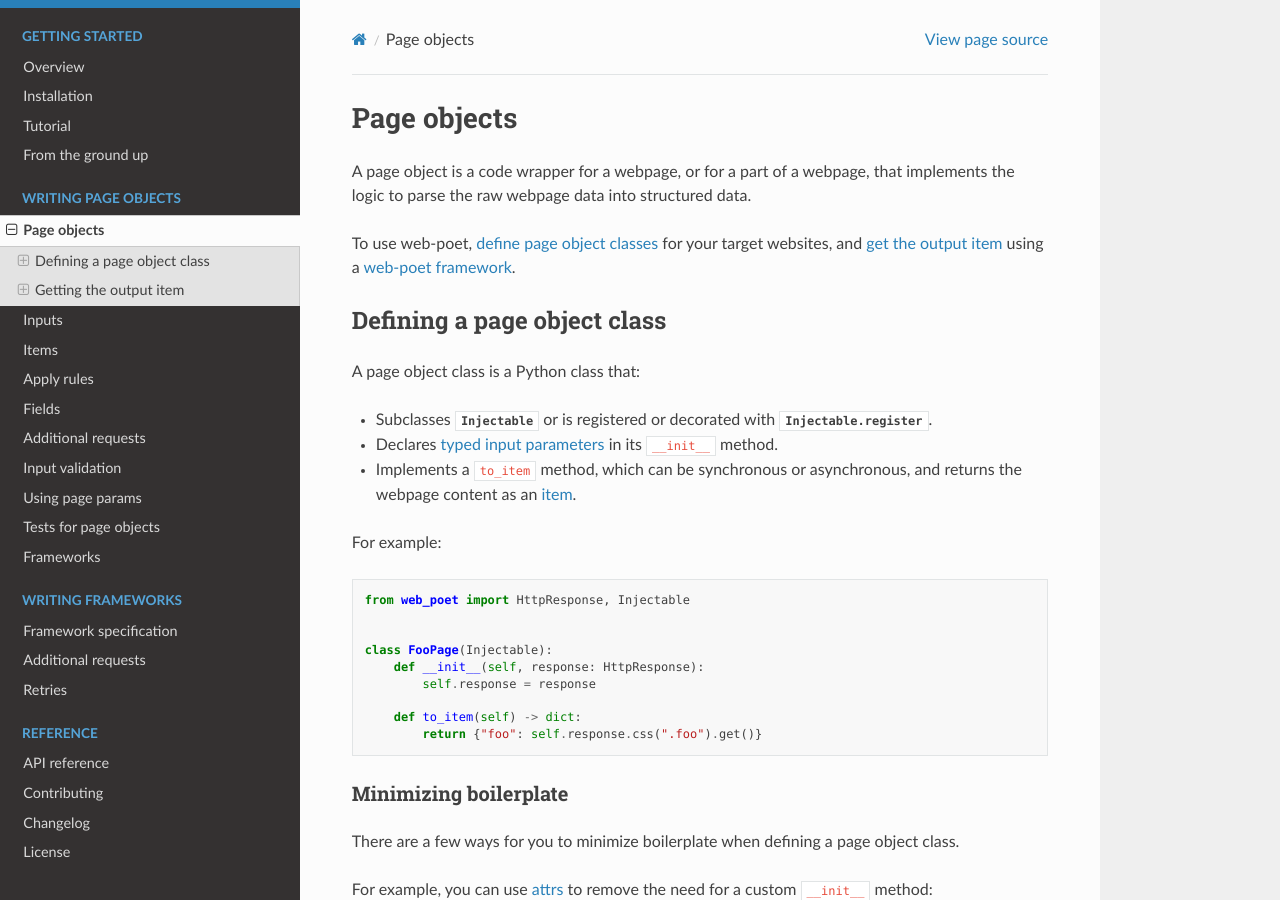
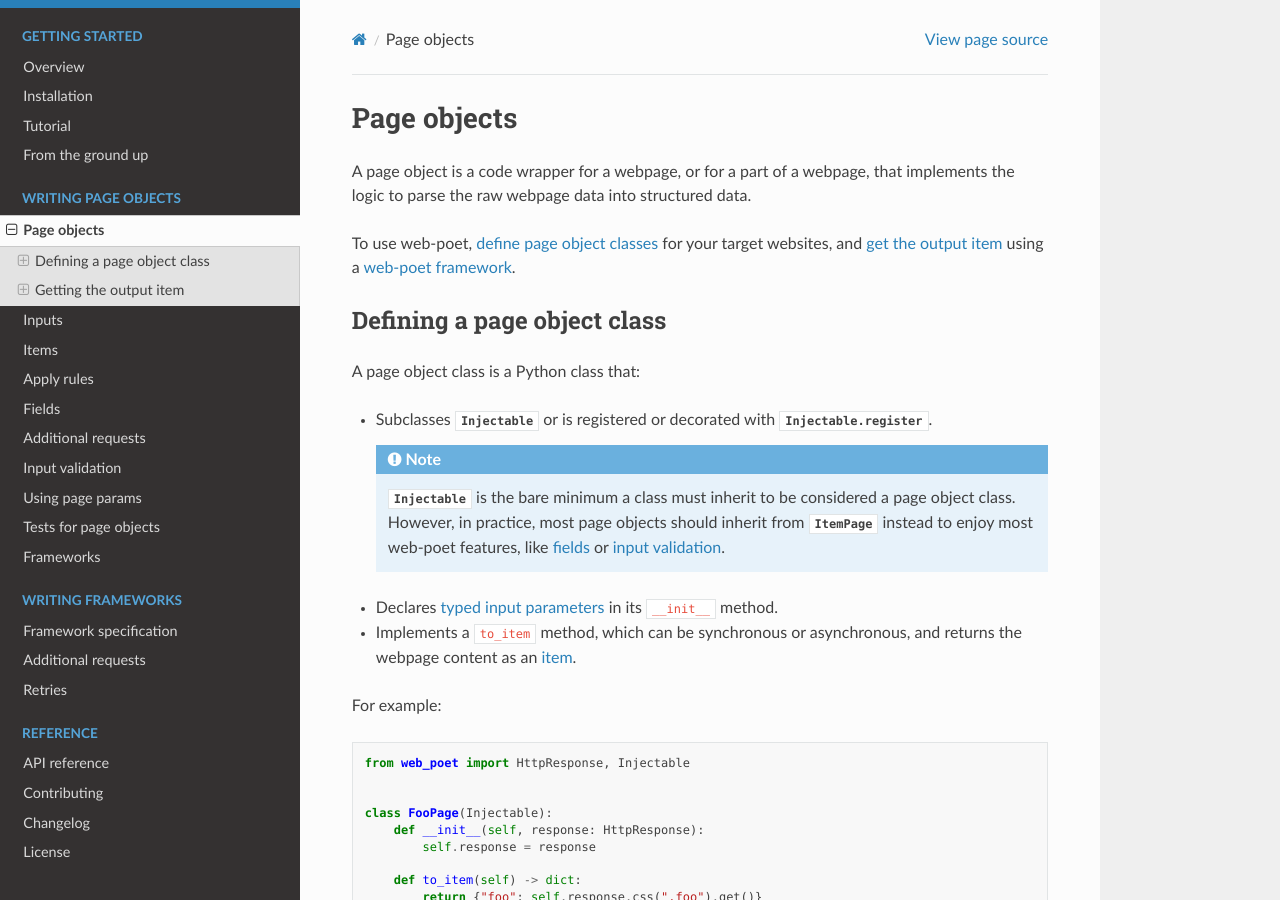
Before and after one commit to scrapinghub/web-poet, a Sphinx documentation site: the page built from docs/page-objects/index.rst, in a window 1280 px wide and 900 px high. Built offline with Sphinx 7.4.7 and the Read the Docs theme 2.0.0, drawn with Linux system fonts in a browser that asks for light colours.

Commit message:
Mention ItemPage when introducing Injectable

```diff
--- a/docs/page-objects/index.rst
+++ b/docs/page-objects/index.rst
@@ -18,8 +18,16 @@ Defining a page object class
 
 A page object class is a Python class that:
 
--   Subclasses :class:`~web_poet.pages.Injectable` or is registered or decorated
-    with :class:`Injectable.register <web_poet.pages.Injectable.register>`.
+-   Subclasses :class:`~web_poet.pages.Injectable` or is registered or
+    decorated with :class:`Injectable.register
+    <web_poet.pages.Injectable.register>`.
+
+    .. note:: :class:`~web_poet.pages.Injectable` is the bare minimum a class
+              must inherit to be considered a page object class. However, in
+              practice, most page objects should inherit from
+              :class:`~web_poet.pages.ItemPage` instead to enjoy most web-poet
+              features, like :ref:`fields <fields>` or :ref:`input validation
+              <input-validation>`.
 
 -   Declares :ref:`typed input parameters <inputs>` in its ``__init__`` method.
 
```
